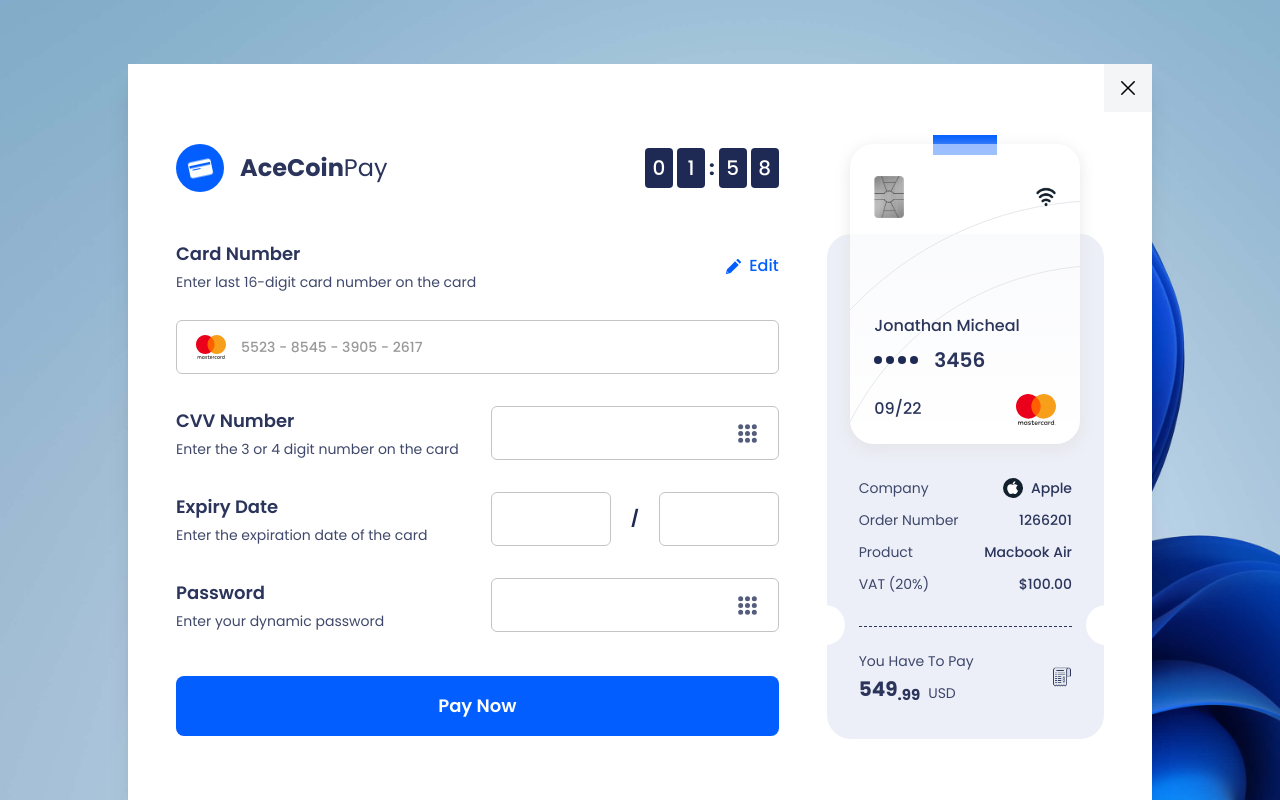
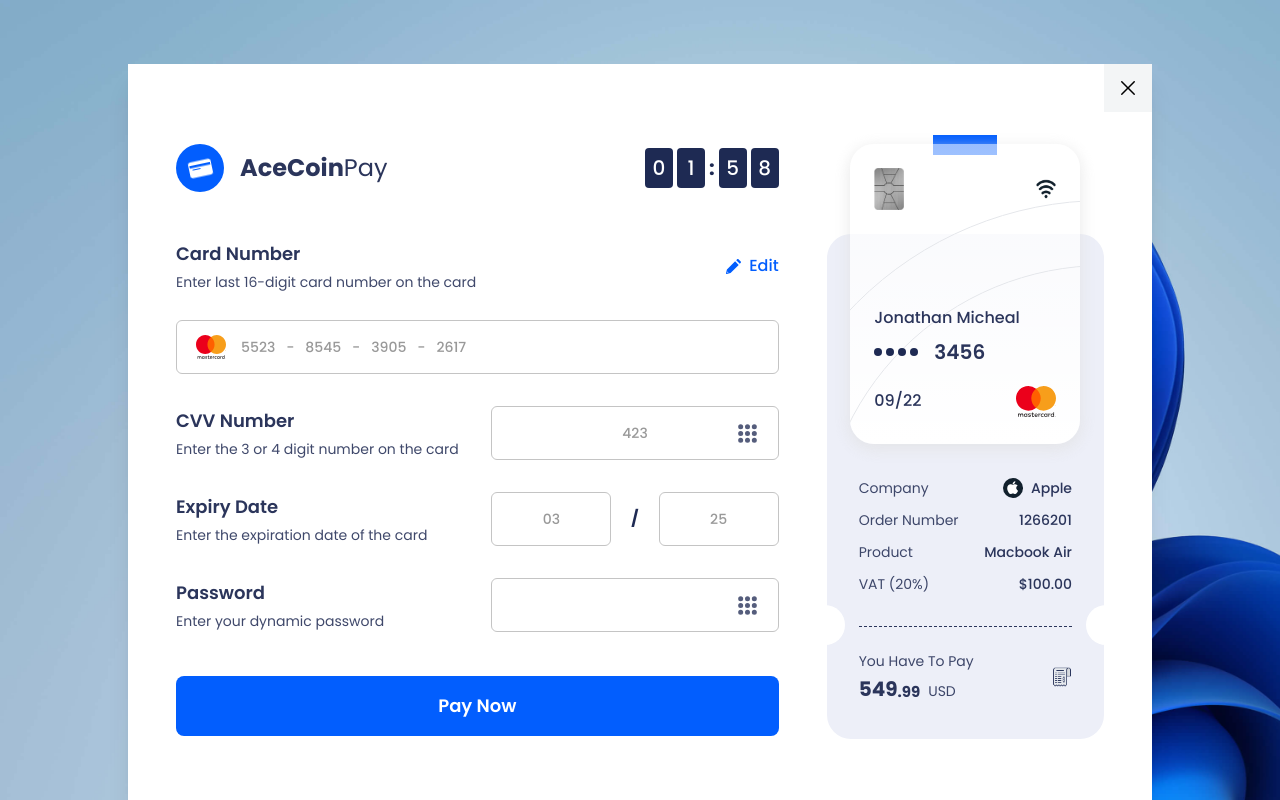
Before and after one commit to Adedeji-Taiwo/Ace-Coin-Pay, a React (Vite) app: page / in a window 1280 px wide. Both pictures are taken after a click on the button "Use AceCoinPay". Shown: the top 800 px of the page. Built offline with nearby package versions, Linux system fonts and the light colour scheme.

Commit message:
fixed ui

```diff
--- a/src/components/CloseBtn.tsx
+++ b/src/components/CloseBtn.tsx
@@ -11,7 +11,7 @@
 
   return (
     <div
-      className="absolute z-10 top-0 right-0 lg:p-3 p-2 lg:text-xl text-lg cursor-pointer bg-[#f3f5f6]"
+      className="absolute z-10 top-0 right-0 lg:p-3 p-2 lg:text-xl text-lg cursor-pointer bg-[#f3f5f6] hover:bg-[#edeff8]"
       onClick={() => setShowForm(false)}
     >
       <svg
--- a/src/components/FormInput.tsx
+++ b/src/components/FormInput.tsx
@@ -22,7 +22,7 @@
         inputMode={inputMode}
         placeholder={placeholder}
         disabled={disabled}
-        className={`${className} w-full rounded-md text-textDark font-semibold border-[1.26px] border-border-frame outline-none ${inputType !== "cardNumber" && "md:px-7 px-5"} md:py-4 py-3 placeholder:text-[#999] font-inter text-sm focus:outline-none transition duration-300 focus:border-primary focus:bg-primaryLight focus:ring-[0.5px] focus:ring-primary`}
+        className={`${className} w-full rounded-md text-textDark font-semibold border-[1.26px] border-border-frame outline-none ${inputType !== "cardNumber" && "md:px-7 px-5 "} md:py-4 py-3 placeholder:text-[#999] placeholder:font-medium font-inter text-sm focus:outline-none transition duration-300 focus:border-primary focus:bg-primaryLight focus:text-primary focus:ring-[0.5px] focus:ring-primary`}
         />
   )
 }
--- a/src/components/cardSection/Form.tsx
+++ b/src/components/cardSection/Form.tsx
@@ -61,7 +61,7 @@
               type="text"
               inputMode="numeric"
               inputType="cardNumber"
-              placeholder="5523 - 8545 - 3905 - 2617"
+              placeholder="5523   -   8545   -   3905   -   2617"
               name="cardNumber"
               value={formData.cardNumber}
               onChange={handleInputChange}
@@ -69,7 +69,7 @@
                 formData.cardNumber.length === maxLength &&
                 !edit &&
                 "bg-[#f9fafb]"
-              } lg:px-16 px-14 placeholder:font-medium`}
+              } lg:px-16 px-14`}
               disabled={
                 formData.cardNumber.length === maxLength && !edit
               }
@@ -115,8 +115,8 @@
               name="cvv"
               value={formData.cvv}
               onChange={handleInputChange}
-              placeholder=""
-              className=""
+              placeholder="423"
+              className="text-center"
             />
           </div>
         </label>
@@ -139,8 +139,8 @@
               name="month"
               value={formData.month}
               onChange={handleInputChange}
-              placeholder=""
-              className="col-span-1"
+              placeholder="03"
+              className="col-span-1 text-center"
             />
             <span className="font-bold lg:text-base text-secondary">
               /
@@ -151,8 +151,8 @@
               name="year"
               value={formData.year}
               onChange={handleInputChange}
-              placeholder=""
-              className="col-span-1"
+              placeholder="25"
+              className="col-span-1 text-center"
             />
           </div>
         </label>
@@ -179,6 +179,7 @@
             <FormInput
               type="password"
               inputMode="numeric"
+              inputType="password"
               name="password"
               value={formData.password}
               onChange={handleInputChange}
--- a/src/components/detailsSection/CheckoutDetails.tsx
+++ b/src/components/detailsSection/CheckoutDetails.tsx
@@ -43,9 +43,9 @@
           <span className="opacity-90">You have to Pay</span>
           <div className="flex items-end gap-2">
             <h1 className="font-bold lg:text-xl text-lg">
-              549<sub>.99</sub>
+              549<sub className="relative -bottom-[1px]">.99</sub>
             </h1>
-            <span className="opacity-90">USD</span>
+            <span className="opacity-90 relative bottom-[2px]">USD</span>
           </div>
         </div>
         <img
--- a/src/components/detailsSection/CreditCard.tsx
+++ b/src/components/detailsSection/CreditCard.tsx
@@ -7,12 +7,13 @@
 import { getCardType } from "../../functions/functions";
 
 const CreditCard = () => {
-  const { formData, username, lastEightDigits } = useContext(
+  const { formData, username, lastFourDigits } = useContext(
     AceCoinPayContext
   ) as AceCoinPayContextType;
 
+
   return (
-    <div className="relative flex flex-col items-start lg:gap-24 gap-28 font-poppins bg-gradient shadow-custom overflow-hidden md:w-[230px] w-[70%] h-[300px] lg:px-6 lg:py-8 px-4 py-6 rounded-3xl z-20">
+    <div className="relative flex flex-col items-start lg:gap-24 gap-28 font-poppins bg-gradient shadow-custom overflow-hidden md:w-[230px] w-[70%] h-[300px] p-6 rounded-3xl z-20">
       <div className="relative flex items-center justify-between w-full">
         <img
           src={chip}
@@ -31,19 +32,19 @@
             {username}
           </span>
           <div className="flex items-center lg:gap-4 gap-3">
-            {lastEightDigits.length ? (
+            {lastFourDigits.length ? (
               <>
+                 <div className="flex items-center justify-start gap-1">
+                  <span className="w-2 h-2 rounded-full bg-secondary"></span>
+                  <span className="w-2 h-2 rounded-full bg-secondary"></span>
+                  <span className="w-2 h-2 rounded-full bg-secondary"></span>
+                  <span className="w-2 h-2 rounded-full bg-secondary"></span>
+                </div>
                 <span className="font-semibold lg:text-xl text-lg">
-                  {lastEightDigits.length >= 1 && lastEightDigits[0]}
-                  {lastEightDigits.length >= 2 && lastEightDigits[1]}
-                  {lastEightDigits.length >= 3 && lastEightDigits[2]}
-                  {lastEightDigits.length >= 4 && lastEightDigits[3]}
-                </span>
-                <span className="font-semibold lg:text-xl text-lg">
-                  {lastEightDigits.length >= 5 && lastEightDigits[4]}
-                  {lastEightDigits.length >= 6 && lastEightDigits[5]}
-                  {lastEightDigits.length >= 7 && lastEightDigits[6]}
-                  {lastEightDigits.length >= 8 && lastEightDigits[7]}
+                  {lastFourDigits.length >= 31 && lastFourDigits[30]}
+                  {lastFourDigits.length >= 32 && lastFourDigits[31]}
+                  {lastFourDigits.length >= 33 && lastFourDigits[32]}
+                  {lastFourDigits.length >= 34 && lastFourDigits[33]}
                 </span>
               </>
             ) : (
--- a/src/context/aceCoinPay.context.tsx
+++ b/src/context/aceCoinPay.context.tsx
@@ -24,8 +24,8 @@
   setCountdownKey: React.Dispatch<React.SetStateAction<number>>;
   username: string;
   setUsername: React.Dispatch<React.SetStateAction<string>>;
-  lastEightDigits: string;
-  setLastEightDigits: React.Dispatch<React.SetStateAction<string>>;
+  lastFourDigits: string;
+  setLastFourDigits: React.Dispatch<React.SetStateAction<string>>;
   formData: CreditCardFormData;
   setFormData: React.Dispatch<
     React.SetStateAction<CreditCardFormData>
@@ -57,10 +57,10 @@
   );
   const [edit, setEdit] = useState<boolean>(false); //enable input interaction
   const [countdownKey, setCountdownKey] = useState<number>(0);
-  const maxLength = 19; // Maximum length of the formatted card number (with dashes)
+  const maxLength = 37; // Maximum length of the formatted card number (with dashes)
   const [formData, setFormData] =
     useState<CreditCardFormData>(initialState);
-  const [lastEightDigits, setLastEightDigits] = useState<string>("");
+  const [lastFourDigits, setLastFourDigits] = useState<string>("");
 
   // Update the key to restart the countdown
   useEffect(() => {
@@ -78,10 +78,10 @@
         const formattedCardNumber = cardNumberFormatter(value);
 
          // needed for display on card UI
-        const extractedLastEightDigits = formattedCardNumber
-          .slice(-9)
+        const extractedLastFourDigits = formattedCardNumber
+          //.slice(-4)
           .replace(/-/g, "");
-        setLastEightDigits(extractedLastEightDigits);
+        setLastFourDigits(extractedLastFourDigits);
 
         //disable input once maximum characters are reached
         formattedCardNumber.length === maxLength && setEdit(false);
@@ -181,7 +181,7 @@
 
       // Reset the form data to initial values
       setFormData(initialState);
-      setLastEightDigits("");
+      setLastFourDigits("");
 
       //notify successful completion
       toast.success(
@@ -215,8 +215,8 @@
       maxLength,
       username,
       setUsername,
-      lastEightDigits,
-      setLastEightDigits,
+      lastFourDigits,
+      setLastFourDigits,
     }),
     [
       showForm,
@@ -232,8 +232,8 @@
       maxLength,
       username,
       setUsername,
-      lastEightDigits,
-      setLastEightDigits,
+      lastFourDigits,
+      setLastFourDigits,
     ]
   );
 
--- a/src/functions/functions.tsx
+++ b/src/functions/functions.tsx
@@ -15,14 +15,14 @@
 
 //Needed to add "-" after 4 numbers
 export const cardNumberFormatter = (value: string) => {
-  const formattedInput = value.replace(/[^0-9]/g, "").slice(0, 19); // Remove non-numeric characters and allow up to 19 character.
+  const formattedInput = value.replace(/[^0-9]/g, "").slice(0, 37); // Remove non-numeric characters and allow up to 37 character.
   const segments = [];
 
   for (let i = 0; i < formattedInput.length; i += 4) {
     segments.push(formattedInput.substring(i, i + 4));
   }
 
-  return segments.join("-");
+  return segments.join("   -   "); //there are 3 whitespace at the rears of the hyphen when added to it makes 7 which is 7x3 = 21 + 16 digits = 37
 };
 
 //Needed to be displayed as dummy for card holder
--- a/src/index.css
+++ b/src/index.css
@@ -4,3 +4,9 @@
 @tailwind base;
 @tailwind components;
 @tailwind utilities;
+
+
+/*Hide the password reveal button in MS EDGE*/
+::-ms-reveal {
+    display: none;
+}
```
